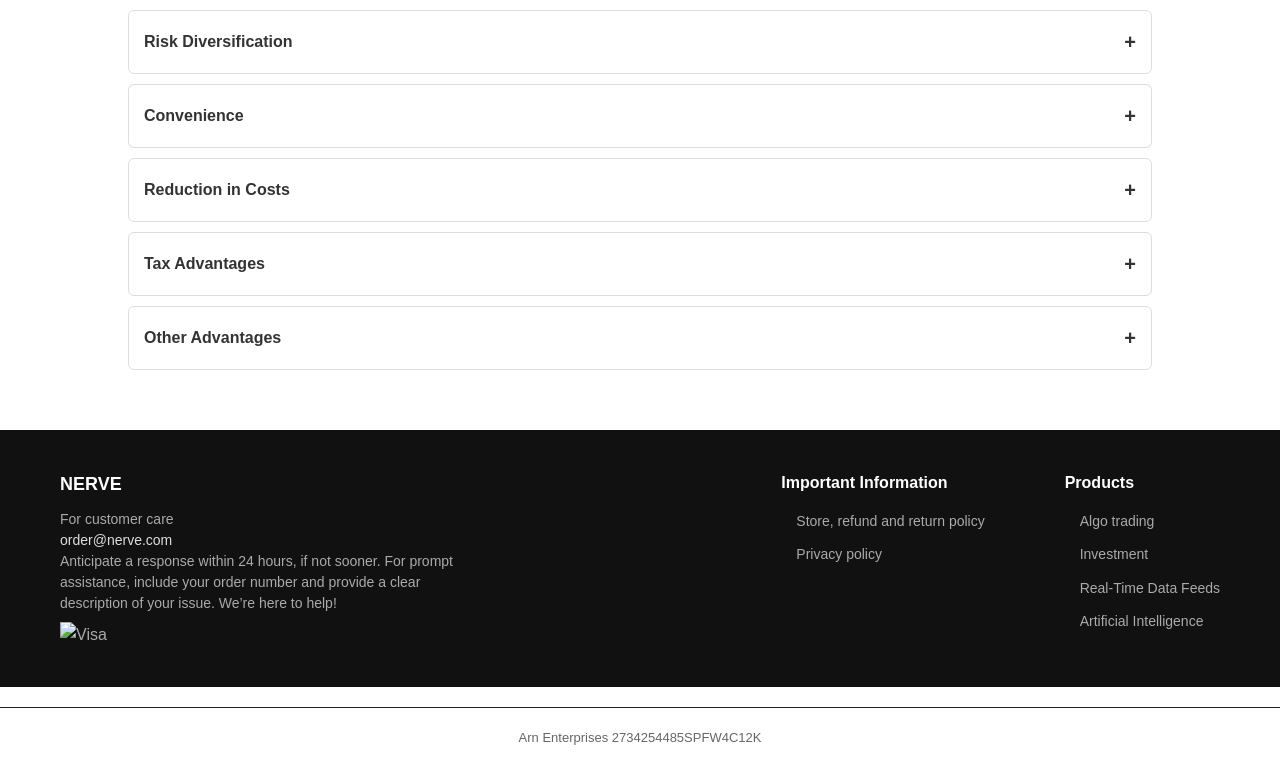
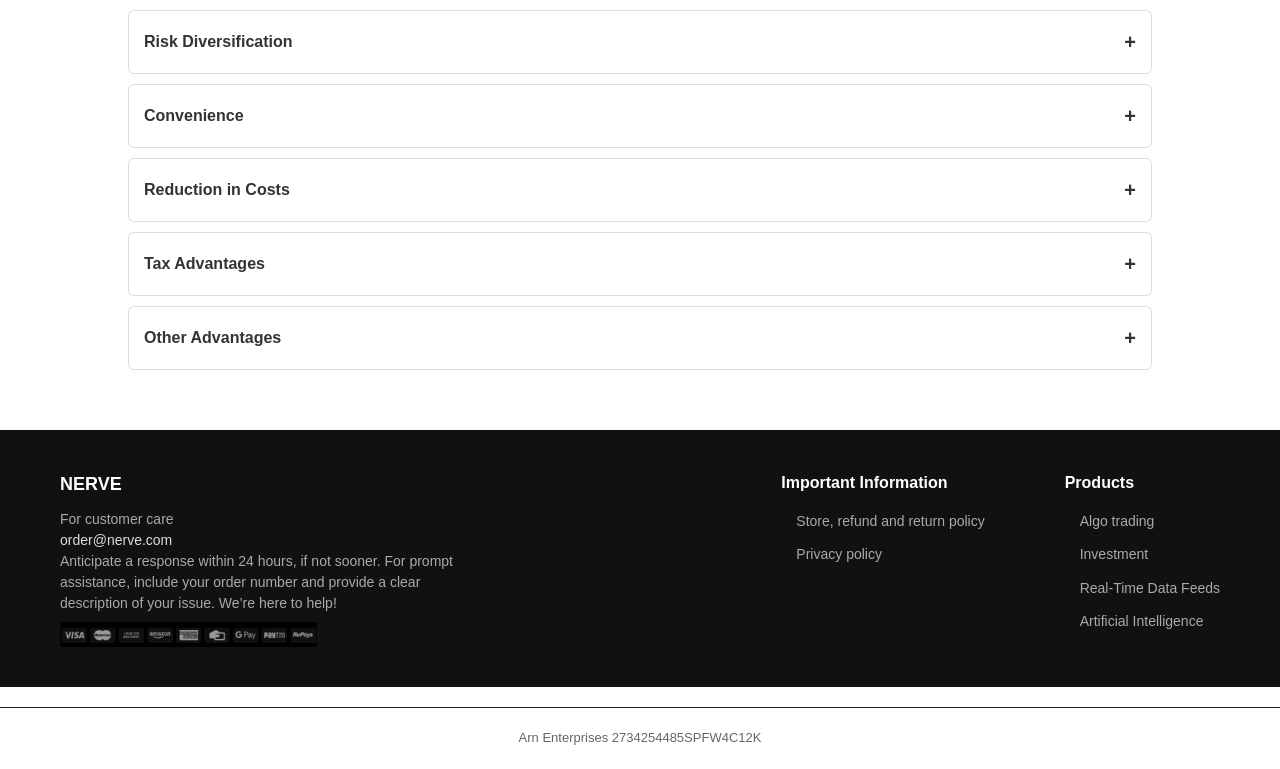
Before and after one commit to SejalSNikumbh/My-website, a plain HTML site: page index.html in a window 1280 px wide. Shown: the part 1784-2553 px from the top of the page. Drawn offline with Linux system fonts and the light colour scheme.

Commit message:
Update index.html

```diff
--- a/index.html
+++ b/index.html
@@ -178,7 +178,7 @@
       <p>Anticipate a response within 24 hours, if not sooner. For prompt <br>assistance, include your order number and provide a clear<br> description of your issue. We’re here to help!</p>
 
       <div class="payment-icons">
-        <img src="Img\footer-payment.png" alt="Visa">
+        <img src="footer-payment.png" alt="Visa">
       </div>
     </div>
     <div class="footer-right">
@@ -210,4 +210,5 @@
   <script src="Home.js"></script>
 
 </body>
+
 </html>
```
